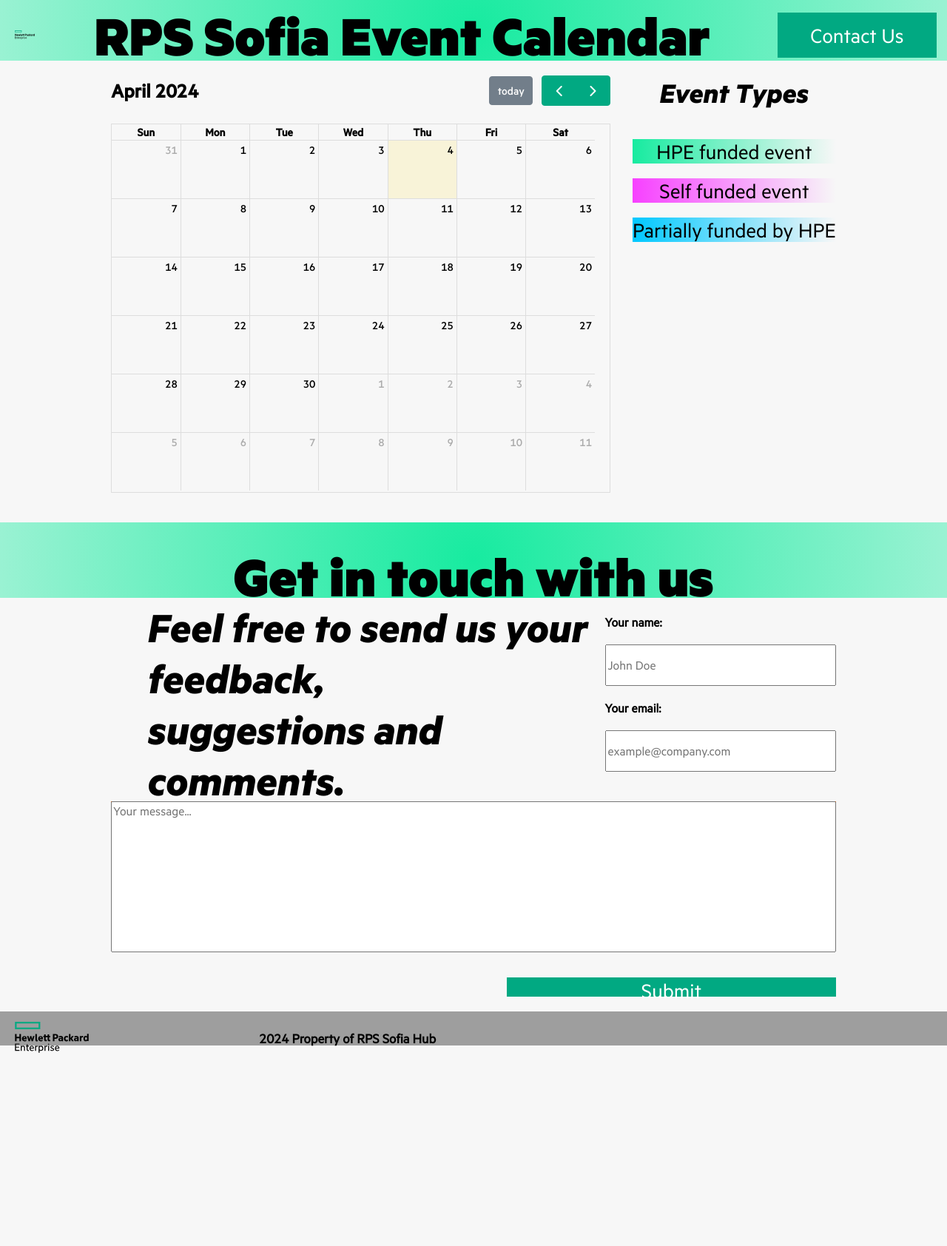
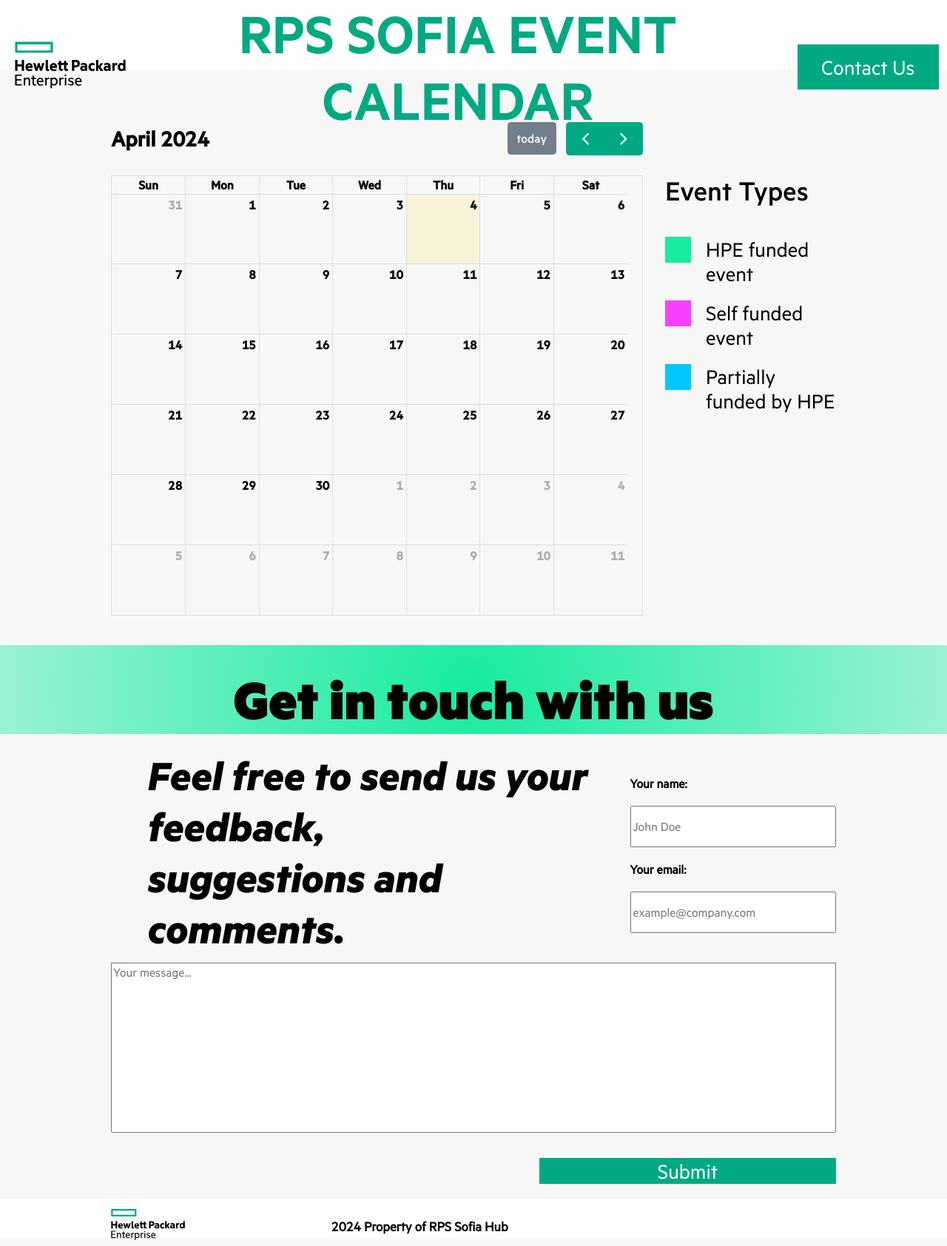
Before and after one commit to MaverickGT/RPS-Calendar, a Flask app: page / in a window 1280 px wide. Shown: the whole page at 74% size. Before the commit the page ends 1423 px from the top, so only its background shows below. Run offline with Flask 3, Linux system fonts and the light colour scheme; lists and menus that the app fills with data are empty.

Commit message:
styling changes

```diff
--- a/static/css/main.css
+++ b/static/css/main.css
@@ -10,7 +10,7 @@
 .grid-container {
   display: grid;
   grid-template-columns: auto auto auto auto;
-  grid-template-rows: 7% 45% 10% 20% 15% 5% 5%;
+  grid-template-rows: 7% 50% 10% 20% 15% 5% 5%;
   gap: 0px 0px;
   grid-template-areas:
     ". . . . . . . ."
@@ -28,12 +28,16 @@
   grid-column-end: 9;
   align-items: center;
   margin-bottom: 10px;
-  background: radial-gradient(circle 1100px, #17eba0, #f7f7f7);
+  background-color: #ffffff;
 }
 .logo {
   grid-column: 1;
-  text-align: center;
   padding-left: 20px;
+}
+
+.logo_image {
+  width: 150px;
+  height: 100px;
 }
 
 .title {
@@ -41,8 +45,10 @@
   grid-column-end: 8;
   text-align: center;
   font-size: 80px;
-  font-family: "MetricHPE-Black";
+  font-family: "MetricHPE-Semibold";
+  color: #01a982;
 }
+
 .header-btn {
   grid-column: 8;
   margin-left: 10px;
@@ -65,48 +71,65 @@
 
 #calendar {
   grid-column-start: 1;
-  grid-column-end: 6;
+  grid-column-end: 8;
   margin-left: 150px;
   margin-right: 10px;
-  margin-top: 10px;
+  margin-top: 60px;
   margin-bottom: 20px;
   font-family: "MetricHPE-Medium";
+  font-size: 18px;
+  font-weight: bold;
 }
 
 .legend {
-  grid-column-start: 6;
+  grid-column-start: 8;
   grid-column-end: 9;
   margin-left: 20px;
-  margin-top: 10px;
+  margin-top: 60px;
   margin-right: 150px;
   margin-bottom: 20px;
-  text-align: center;
+  text-align: left;
   font-family: "MetricHPE-Medium";
+  padding-top: 70px;
 }
 
 .legend-title {
   font-size: 40px;
-  font-family: "MetricHPE-BoldItalic";
+  font-family: "MetricHPE-Medium";
   margin-bottom: 40px;
 }
 
 .legend-item {
-  text-align: center;
+  text-align: left;
   margin-bottom: 20px;
   font-size: 30px;
   font-family: "MetricHPE-Regular";
 }
 
+.legend-item-text {
+  font-size: 30px;
+  font-family: "MetricHPE-Regular";
+  padding-left: 20px;
+  vertical-align: middle;
+}
+
+.square {
+  width: 35px;
+  height: 35px;
+  float: left;
+  margin-right: 20px;
+}
+
 .ff {
-  background: linear-gradient(to right, #17eba0, #f7f7f7);
+  background-color: #17eba0;
 }
 
 .pf {
-  background: linear-gradient(to right, #00c8ff, #f7f7f7);
+  background-color: #00c8ff;
 }
 
 .sf {
-  background: linear-gradient(to right, #f740ff, #f7f7f7);
+  background-color: #f740ff;
 }
 
 .contact {
@@ -195,21 +218,22 @@
   display: grid;
   grid-template-columns: auto auto auto auto;
   grid-column: 1 / -1;
-  background-color: #0000005c;
+  background-color: #ffffff;
   margin-top: 20px;
   padding-top: 10px;
   align-items: center;
   font-family: "MetricHPE-Regular";
   font-size: larger;
   font-weight: bold;
+  padding-left: 150px;
 }
 .logo_image_footer {
-  grid-column: 1 / 3;
+  grid-column: 1 / 7;
   width: 100px;
   height: 50px;
-  padding-left: 20px;
 }
 .footer_section {
-  grid-column: 5 / -1;
-  text-align: center;
+  grid-column: 7 / -1;
+  float: right;
+  padding-left: 150px;
 }
--- a/static/js/main.js
+++ b/static/js/main.js
@@ -32,3 +32,19 @@
       clearFeedback();
     });
 }
+
+function getEvents() {
+  fetch("http://localhost:8081/api/items")
+    .then((res) => res.json())
+    .then((data) => {
+      console.log(data);
+      var events = data.data;
+      var eventList = document.getElementById("eventList");
+      eventList.innerHTML = "";
+      events.forEach((event) => {
+        var eventItem = document.createElement("li");
+        eventItem.innerHTML = event.name;
+        eventList.appendChild(eventItem);
+      });
+    });
+}
--- a/templates/index.html
+++ b/templates/index.html
@@ -34,19 +34,22 @@
             src="{{ url_for('static',filename='images/logo.svg') }}"
           />
         </div>
-        <div class="title">RPS Sofia Event Calendar</div>
+        <div class="title">RPS SOFIA EVENT CALENDAR</div>
         <button class="header-btn" onclick="location.href='#contact_us'">Contact Us</button>
       </header>
       <div id="calendar"></div>
       <div class="legend">
         <div class="legend-title">Event Types</div>
         <div class="legend-item">
-          <div class="legend-item-text ff">HPE funded event</div>
+          <div class="square ff"></div>
+          <div class="legend-item-text">HPE funded event</div>
         </div>
-        <div class="legend-item sf">
+        <div class="legend-item">
+          <div class="square sf"></div>
           <div class="legend-item-text">Self funded event</div>
         </div>
-        <div class="legend-item pf">
+        <div class="legend-item">
+          <div class="square pf"></div>
           <div class="legend-item-text">Partially funded by HPE</div>
         </div>
       </div>
```
